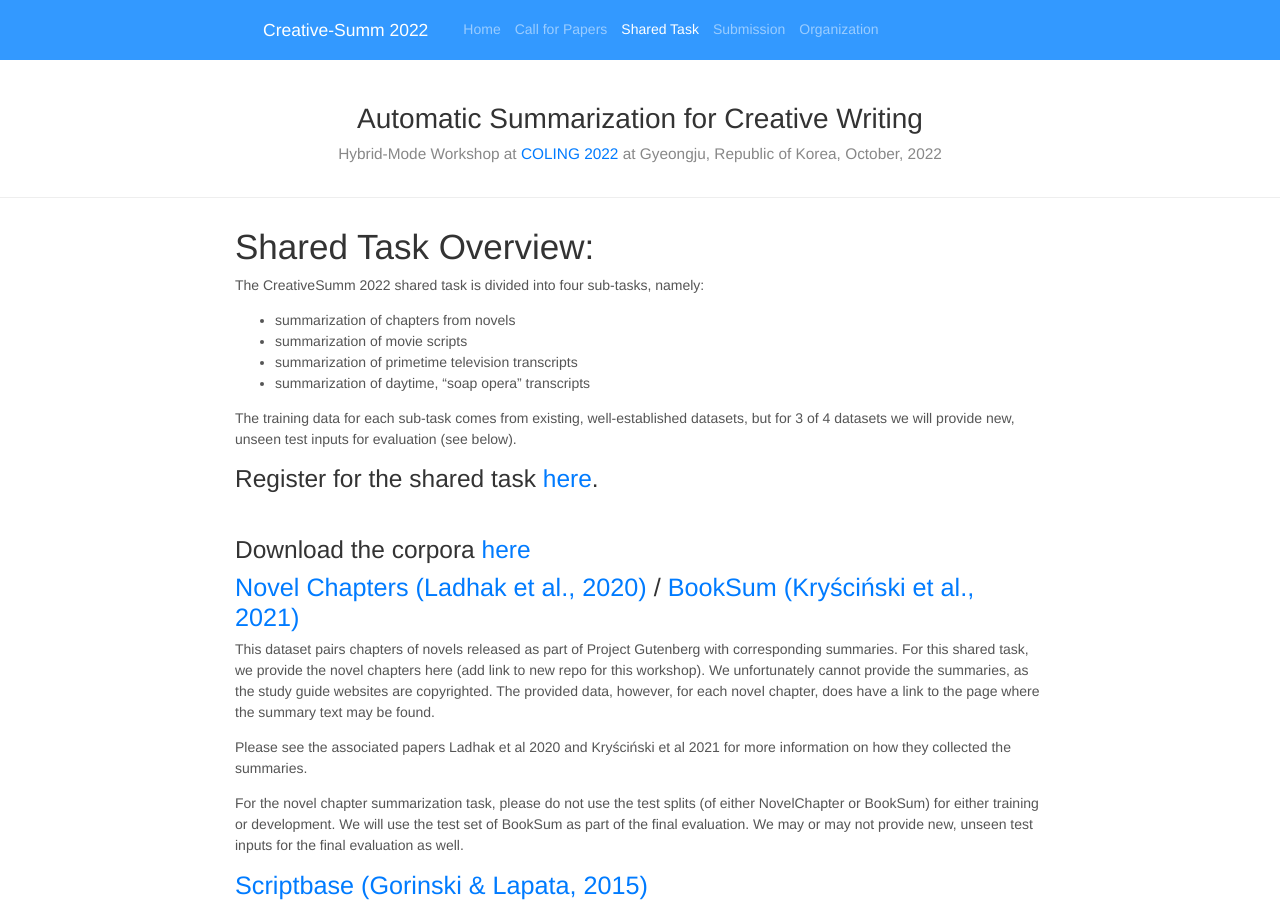
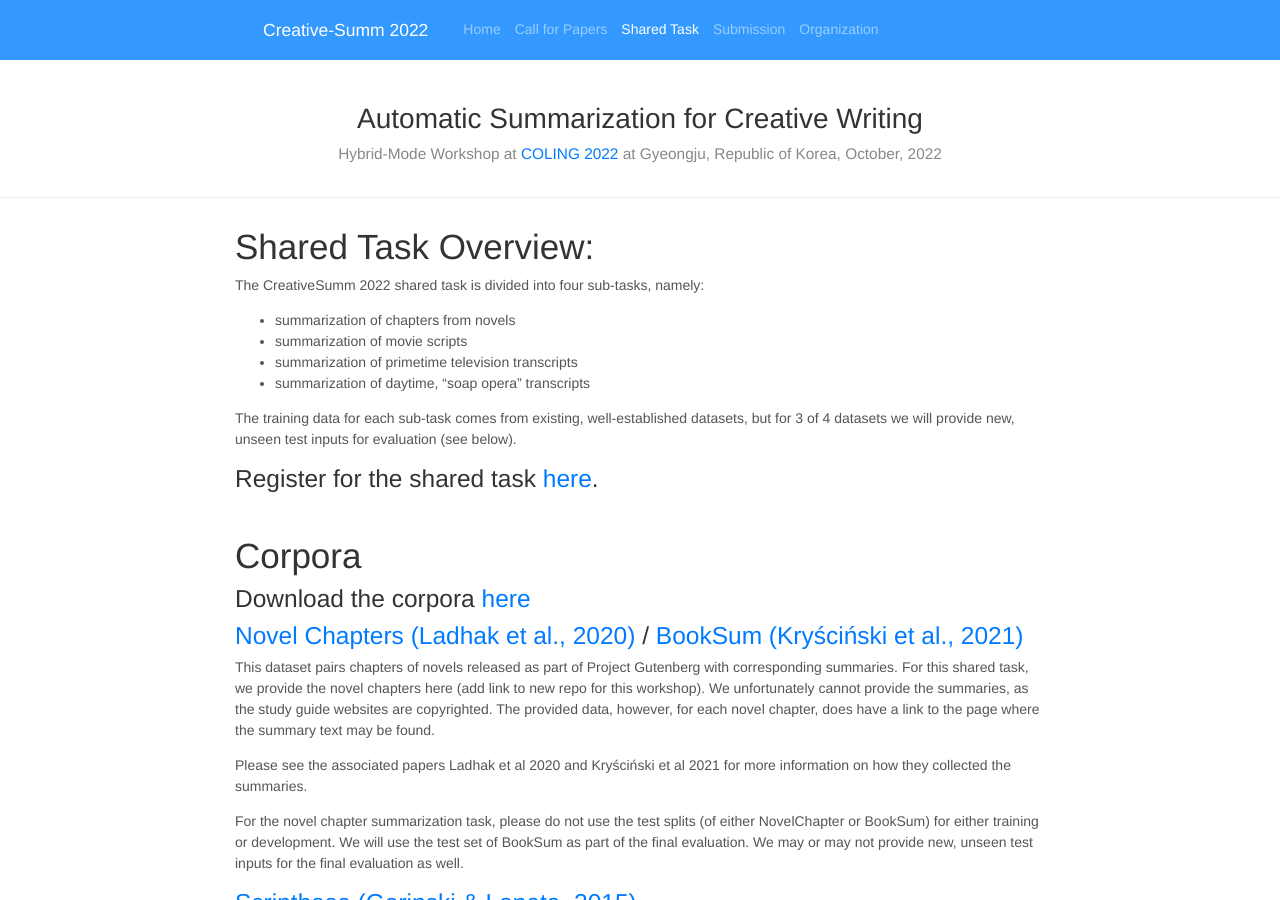
Before and after one commit to CreativeSumm/creativesumm.github.io, a Jekyll site: the page built from shared_task.md, in a window 1280 px wide and 900 px high. Built offline with Jekyll 4.4.1, drawn with Linux system fonts in a browser that asks for light colours; nearby versions of some CDN libraries.

Commit message:
Update shared_task.md

```diff
--- a/shared_task.md
+++ b/shared_task.md
@@ -21,21 +21,23 @@ The training data for each sub-task comes from existing, well-established datase
 
 <br>
 
+# Corpora
+
 ### Download the corpora [here](https://github.com/fladhak/creative-summ-data)
 
-## [Novel Chapters (Ladhak et al., 2020)](https://aclanthology.org/2020.acl-main.453.pdf){:target="_blank"} / [BookSum (Kryściński et al., 2021)](https://arxiv.org/pdf/2105.08209.pdf){:target="_blank"}
+### [Novel Chapters (Ladhak et al., 2020)](https://aclanthology.org/2020.acl-main.453.pdf){:target="_blank"} / [BookSum (Kryściński et al., 2021)](https://arxiv.org/pdf/2105.08209.pdf){:target="_blank"}
 This dataset pairs chapters of novels released as part of Project Gutenberg with corresponding summaries. For this shared task, we provide the novel chapters here (add link to new repo for this workshop). We unfortunately cannot provide the summaries, as the study guide websites are copyrighted. The provided data, however, for each novel chapter, does have a link to the page where the summary text may be found.
 
 Please see the associated papers Ladhak et al 2020 and Kryściński et al 2021 for more information on how they collected the summaries.
 
 For the novel chapter summarization task, please do not use the test splits (of either NovelChapter or BookSum) for either training or development. We will use the test set of BookSum as part of the final evaluation. We may or may not provide new, unseen test inputs for the final evaluation as well.
 
-## [Scriptbase (Gorinski & Lapata, 2015)](https://aclanthology.org/N15-1113.pdf){:target="_blank"}
+### [Scriptbase (Gorinski & Lapata, 2015)](https://aclanthology.org/N15-1113.pdf){:target="_blank"}
 This dataset pairs movie transcripts with their corresponding Wikipedia summaries.
 SummScreen, Forever Dreaming (Chen et al., 2022)
 This dataset pairs TV transcripts from primetime shows with their corresponding Wikipedia summaries.
 
-## [SummScreen, TV Megasite (Chen et al., 2022)](https://arxiv.org/pdf/2104.07091.pdf){:target="_blank"}
+### [SummScreen, TV Megasite (Chen et al., 2022)](https://arxiv.org/pdf/2104.07091.pdf){:target="_blank"}
 This dataset pairs soap opera transcripts with summaries written by TV Megasite contributors.
 
 # Evaluation
```
